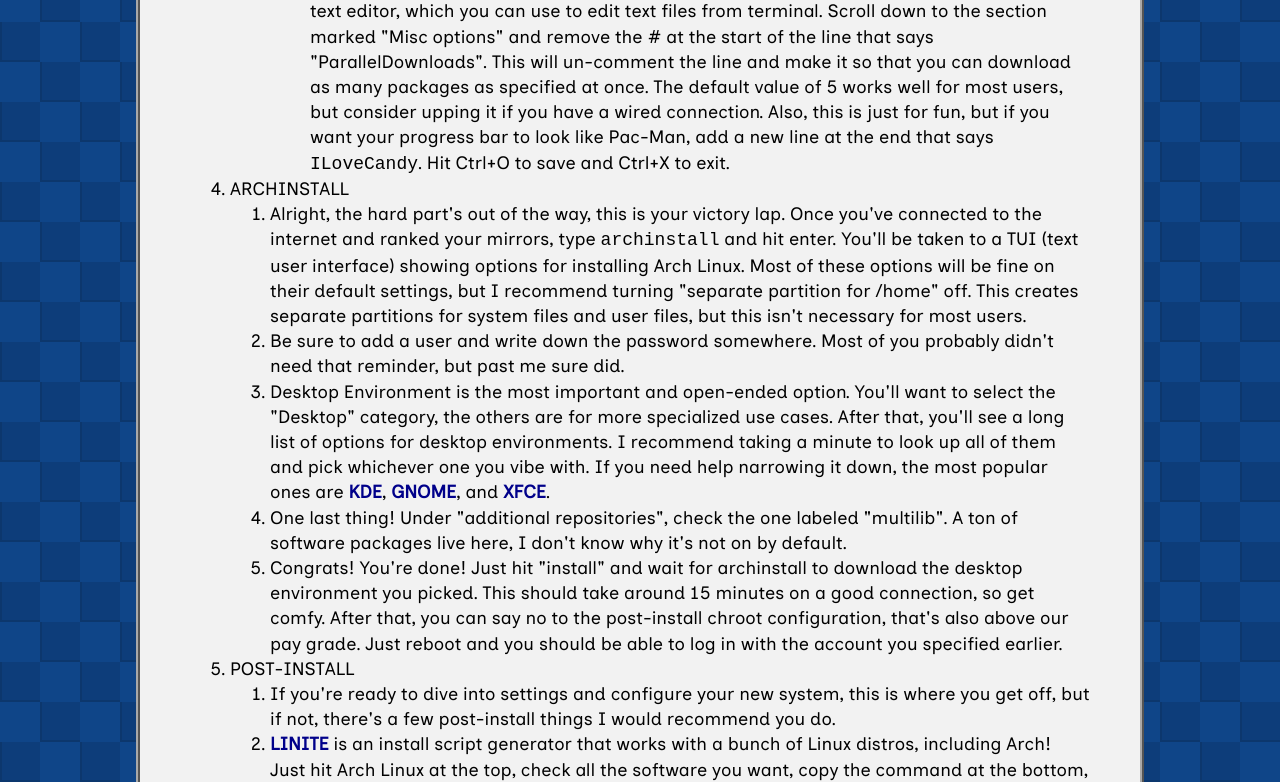
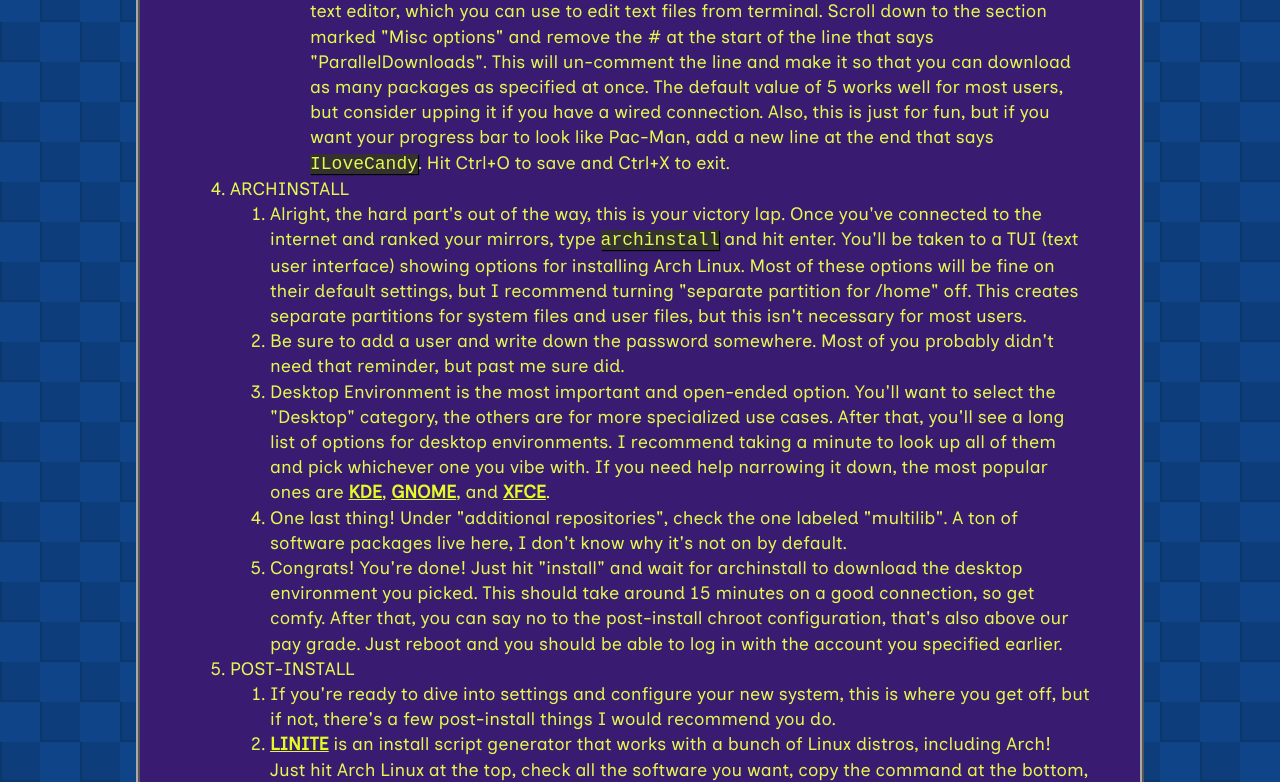
Before and after one commit to wheelsbot7/old-website, an Eleventy site: page src/posts/My Experience with Linux.md in a window 1280 px wide. Shown: the part 2018-2800 px from the top of the page. Built offline with nearby package versions, Linux system fonts and the light colour scheme; Eleventy itself is replaced by a stand-in of ours; files that its build step writes are made by us from their sources; a web font is replaced by a local one.

Commit message:
readability improvements

```diff
--- a/docs/public/style.css
+++ b/docs/public/style.css
@@ -1,9 +1,18 @@
+:root {
+	--base-bg-color: #0f4588;
+	--dark-bg-color: #00008a;
+	--header-bg-color: #333230;
+	--content-bg-color: #391c71;
+	--content-text-color: #e4f850;
+	--header-text-color: #e3fc27;
+}
+
 body {
 	font-family: 'Inclusive Sans';
 	margin: 0;
-	background-color: #0f4588;
+	background-color: var(--base-bg-color);
 	background-image: url("/img/bg_sq.png");
-	color: #000000;
+	color: var(--content-text-color);
 }
 
 @font-face {
@@ -47,13 +56,14 @@
 }
 
 #container a {
-	color: #00008a;
+	color: var(--header-text-color);
 	font-weight: bold;
-	text-decoration: none;
+	text-decoration: underline;
 }
 
 #container a:hover {
 	color: #aaaaaa;
+	background-color: var(--dark-bg-color);
 }
 
 #masthead {
@@ -61,7 +71,7 @@
 	height: 60px;
 	margin-left: auto;
 	margin-right: auto;
-	background-color: #00008a;
+	background-color: var(--dark-bg-color);
 	background-repeat: no-repeat;
 	padding-top: 10px;
 	padding-bottom: 5px;
@@ -74,7 +84,7 @@
 }
 
 #masthead a {
-	color: rgb(255, 255, 255);
+	color: white;
 }
 
 #masthead a:hover {
@@ -87,7 +97,7 @@
   margin: 0;
   padding: 0;
   overflow: hidden;
-  background-color: #333230;
+  background-color: var(--header-bg-color);
   border-top: 4px ridge #a9a9a9;
   border-bottom: 4px ridge #a9a9a9;
   font-family: 'Inclusive Sans';
@@ -164,6 +174,10 @@
 	margin-right: 5px;
 }
 
+#content {
+	color: var(--content-text-color);
+}
+
 #content a {
 	text-decoration: underline;
 }
@@ -192,7 +206,8 @@
 }
 
 main {
-	background-color: #f2f2f2;
+	background-color: var(--content-bg-color);
+	color: var(--content-text-color);
 	flex: 1;
 	padding-left: 5%;
 	padding-top: 20px;
@@ -213,6 +228,11 @@
 main li {
 	font-size: 18px;
 	line-height: 1.4em;
+}
+
+main code {
+	background-color: #333230;
+	box-shadow: 1px 1px 1px #020202;
 }
 
 .caption {
@@ -287,7 +307,7 @@
 h1,
 h2,
 h3 {
-	color: #020202;
+	color: var(--header-text-color);
 	font-family: Tahoma, sans-serif;
 }
 
@@ -321,8 +341,9 @@
 
 strong {
 	/* this styles bold text */
-	color: #020202;
+	color: var(--content-text-color);
 	font-size: 18px;
+	font-weight: bold;
 }
 
 img {
--- a/public/style.css
+++ b/public/style.css
@@ -1,9 +1,18 @@
+:root {
+	--base-bg-color: #0f4588;
+	--dark-bg-color: #00008a;
+	--header-bg-color: #333230;
+	--content-bg-color: #391c71;
+	--content-text-color: #e4f850;
+	--header-text-color: #e3fc27;
+}
+
 body {
 	font-family: 'Inclusive Sans';
 	margin: 0;
-	background-color: #0f4588;
+	background-color: var(--base-bg-color);
 	background-image: url("/img/bg_sq.png");
-	color: #000000;
+	color: var(--content-text-color);
 }
 
 @font-face {
@@ -47,13 +56,14 @@
 }
 
 #container a {
-	color: #00008a;
+	color: var(--header-text-color);
 	font-weight: bold;
-	text-decoration: none;
+	text-decoration: underline;
 }
 
 #container a:hover {
 	color: #aaaaaa;
+	background-color: var(--dark-bg-color);
 }
 
 #masthead {
@@ -61,7 +71,7 @@
 	height: 60px;
 	margin-left: auto;
 	margin-right: auto;
-	background-color: #00008a;
+	background-color: var(--dark-bg-color);
 	background-repeat: no-repeat;
 	padding-top: 10px;
 	padding-bottom: 5px;
@@ -74,7 +84,7 @@
 }
 
 #masthead a {
-	color: rgb(255, 255, 255);
+	color: white;
 }
 
 #masthead a:hover {
@@ -87,7 +97,7 @@
   margin: 0;
   padding: 0;
   overflow: hidden;
-  background-color: #333230;
+  background-color: var(--header-bg-color);
   border-top: 4px ridge #a9a9a9;
   border-bottom: 4px ridge #a9a9a9;
   font-family: 'Inclusive Sans';
@@ -164,6 +174,10 @@
 	margin-right: 5px;
 }
 
+#content {
+	color: var(--content-text-color);
+}
+
 #content a {
 	text-decoration: underline;
 }
@@ -192,7 +206,8 @@
 }
 
 main {
-	background-color: #f2f2f2;
+	background-color: var(--content-bg-color);
+	color: var(--content-text-color);
 	flex: 1;
 	padding-left: 5%;
 	padding-top: 20px;
@@ -213,6 +228,11 @@
 main li {
 	font-size: 18px;
 	line-height: 1.4em;
+}
+
+main code {
+	background-color: #333230;
+	box-shadow: 1px 1px 1px #020202;
 }
 
 .caption {
@@ -287,7 +307,7 @@
 h1,
 h2,
 h3 {
-	color: #020202;
+	color: var(--header-text-color);
 	font-family: Tahoma, sans-serif;
 }
 
@@ -321,8 +341,9 @@
 
 strong {
 	/* this styles bold text */
-	color: #020202;
+	color: var(--content-text-color);
 	font-size: 18px;
+	font-weight: bold;
 }
 
 img {
--- a/src/posts/My Experience with Linux.md
+++ b/src/posts/My Experience with Linux.md
@@ -6,9 +6,10 @@
   - posts
 layout: layouts/post.njk
 ---
-If you're just here for an install guide, hop down to the numbered list. If you're interested in learning *why* you should install Linux, read on!
 
-Linux has a (well deserved) reputation for being intimidating for newcomers, and I don't think that's a problem that needs to or even can be solved. The basic model for selling operating systems isn't exchanging money for functionality, it's exchanging money for convenience. Nobody buys Taco Bell because it's *better* than what they can throw together at home, they buy it because they can get food without the time and effort involved in making it themselves. In that process they also defer the expertise involved in making a taco to an employee. I know that's a weird example, but you understand what I'm getting at, right?
+If you're just here for an install guide, hop down to the numbered list. If you're interested in learning _why_ you should install Linux, read on!
+
+Linux has a (well deserved) reputation for being intimidating for newcomers, and I don't think that's a problem that needs to or even can be solved. The basic model for selling operating systems isn't exchanging money for functionality, it's exchanging money for convenience. Nobody buys Taco Bell because it's _better_ than what they can throw together at home, they buy it because they can get food without the time and effort involved in making it themselves. In that process they also defer the expertise involved in making a taco to an employee. I know that's a weird example, but you understand what I'm getting at, right?
 
 For the longest time, I've deferred the technical expertise involved in running a Turing machine to Microsoft, Dell, and other tech companies in exchange for money. However, late-stage capitalism has turned industry-leading products into spyware and e-waste, so if you actually want a functional machine, you can't just pay for one. You gotta make it yourself.
 
@@ -26,34 +27,34 @@
 The official Arch install guide is very much aimed at people who already know what they're doing, so I thought I'd make an install guide that makes sense to me and hopefully some of you. With me so far? Great, then let's go!
 
 1. PREPARE INSTALLATION MEDIUM
-	1. It's a lot less scary than it sounds, you just need a USB flash drive with >4GB of storage.
-	2. Download the Arch ISO file from whatever mirror you want
-		1. Mirrors can be really overwhelming, but they're all the same, the only difference is download speed
-		2. If there's a big university near you, chances are they have a mirror you can download from (I got my ISO from MIT)
-		3. Don't worry about checksum signature verification, that's above our pay-grade for now
-	3. Download Balena Etcher and flash the ISO to your USB drive
-		1. This will take a few minutes, so now's the time to grab a drink
-		2. The process will re-partition your flash drive, erasing all data on it and rendering it unusable for general storage, so be aware of that
+   1. It's a lot less scary than it sounds, you just need a USB flash drive with >4GB of storage.
+   2. Download the Arch ISO file from whatever mirror you want
+      1. Mirrors can be really overwhelming, but they're all the same, the only difference is download speed
+      2. If there's a big university near you, chances are they have a mirror you can download from (I got my ISO from MIT)
+      3. Don't worry about checksum signature verification, that's above our pay-grade for now
+   3. Download Balena Etcher and flash the ISO to your USB drive
+      1. This will take a few minutes, so now's the time to grab a drink
+      2. The process will re-partition your flash drive, erasing all data on it and rendering it unusable for general storage, so be aware of that
 2. BOOT YOUR PC INTO BIOS
-	1. This step is going to be different depending on what PC you have. Generally speaking, hold down either F2 or Delete when your computer shows the manufacturer logo
-	2. Navigate to a "Boot" tab and change the priority boot option from Windows Boot Manager to the flash drive you just put Linux on.
-	3. Save your changes and reboot.
+   1. This step is going to be different depending on what PC you have. Generally speaking, hold down either F2 or Delete when your computer shows the manufacturer logo
+   2. Navigate to a "Boot" tab and change the priority boot option from Windows Boot Manager to the flash drive you just put Linux on.
+   3. Save your changes and reboot.
 3. INSTALLING LINUX
-	1. Finally! You're gonna see some command line gibberish pop up, but don't touch anything until you get to the full "Welcome to Arch Linux!" screen.
-	2. We need to do 2 more things before starting the installation proper: connect to the internet and rank mirrors.
-		1. If you're using an ethernet cable, you should be connected right away. If you're using WiFi, you're going to have to type `iwctl` to configure your connection. Once your command prompt shows `[iwd]` at the start, type in `device list`. This will show the WiFi devices present on your system. Most people will just have one called `wlan0`, so that's what I'll be using for examples. If you don't know which networks are available or you just want to check, you can type `station wlan0 scan` and then `station wlan0 get-networks` to list the networks you can connect to. To actually connect, type `station wlan0 connect (insert network name here)`. It will prompt you for a password afterward, but after that, you should be connected. An easy way to check is to exit out of the iwctl utility by pressing "Ctl + C" and run the command `ping archlinux.org`. If everything works, you should now see your latency being printed every second or so. To stop pinging, just press "Ctl + C" again. This is a universal command to cancel an ongoing process, so remember it.
-		2. That was a lot, so take a breather. Secondly, you're going to want to rank your mirrors. The software you'll be installing is hosted on a bunch of servers around the world, some of which are closer to you, and are subsequently much faster. You'll want to tell your system which ones to download from. This is done by downloading small amounts of junk data from each and seeing how fast it goes. Thankfully, there's a script to automate this process. I recommend "reflector", but there are others if you want to experiment. The following command will work for the majority of users, but I'll cover how to customize it in a moment: `reflector --latest 5 --sort rate --save /etc/pacman.d/mirrorlist`. All this does is tell the system to test downloads from the 5 most up-to-date mirrors it can find, and save them sorted by speed in a text file at the specified location. If you want to test more mirrors, you can, but 5 is usually enough to find the best one for you.
-		3. One last optional step before we start the guided installer: enabling parallel downloads. Type into the terminal `sudo nano /etc/pacman.conf`. This will bring up the GNU nano text editor, which you can use to edit text files from terminal. Scroll down to the section marked "Misc options" and remove the # at the start of the line that says "ParallelDownloads". This will un-comment the line and make it so that you can download as many packages as specified at once. The default value of 5 works well for most users, but consider upping it if you have a wired connection. Also, this is just for fun, but if you want your progress bar to look like Pac-Man, add a new line at the end that says `ILoveCandy`. Hit Ctrl+O to save and Ctrl+X to exit.
+   1. Finally! You're gonna see some command line gibberish pop up, but don't touch anything until you get to the full "Welcome to Arch Linux!" screen.
+   2. We need to do 2 more things before starting the installation proper: connect to the internet and rank mirrors.
+      1. If you're using an ethernet cable, you should be connected right away. If you're using WiFi, you're going to have to type `iwctl` to configure your connection. Once your command prompt shows `[iwd]` at the start, type in `device list`. This will show the WiFi devices present on your system. Most people will just have one called `wlan0`, so that's what I'll be using for examples. If you don't know which networks are available or you just want to check, you can type `station wlan0 scan` and then `station wlan0 get-networks` to list the networks you can connect to. To actually connect, type `station wlan0 connect (insert network name here)`. It will prompt you for a password afterward, but after that, you should be connected. An easy way to check is to exit out of the iwctl utility by pressing "Ctl + C" and run the command `ping archlinux.org`. If everything works, you should now see your latency being printed every second or so. To stop pinging, just press "Ctl + C" again. This is a universal command to cancel an ongoing process, so remember it.
+      2. That was a lot, so take a breather. Secondly, you're going to want to rank your mirrors. The software you'll be installing is hosted on a bunch of servers around the world, some of which are closer to you, and are subsequently much faster. You'll want to tell your system which ones to download from. This is done by downloading small amounts of junk data from each and seeing how fast it goes. Thankfully, there's a script to automate this process. I recommend "reflector", but there are others if you want to experiment. The following command will work for the majority of users, but I'll cover how to customize it in a moment: `reflector --latest 5 --sort rate --save /etc/pacman.d/mirrorlist`. All this does is tell the system to test downloads from the 5 most up-to-date mirrors it can find, and save them sorted by speed in a text file at the specified location. If you want to test more mirrors, you can, but 5 is usually enough to find the best one for you.
+      3. One last optional step before we start the guided installer: enabling parallel downloads. Type into the terminal `sudo nano /etc/pacman.conf`. This will bring up the GNU nano text editor, which you can use to edit text files from terminal. Scroll down to the section marked "Misc options" and remove the # at the start of the line that says "ParallelDownloads". This will un-comment the line and make it so that you can download as many packages as specified at once. The default value of 5 works well for most users, but consider upping it if you have a wired connection. Also, this is just for fun, but if you want your progress bar to look like Pac-Man, add a new line at the end that says `ILoveCandy`. Hit Ctrl+O to save and Ctrl+X to exit.
 4. ARCHINSTALL
-	1. Alright, the hard part's out of the way, this is your victory lap. Once you've connected to the internet and ranked your mirrors, type `archinstall` and hit enter. You'll be taken to a TUI (text user interface) showing options for installing Arch Linux. Most of these options will be fine on their default settings, but I recommend turning "separate partition for /home" off. This creates separate partitions for system files and user files, but this isn't necessary for most users.
-	2. Be sure to add a user and write down the password somewhere. Most of you probably didn't need that reminder, but past me sure did.
-	3. Desktop Environment is the most important and open-ended option. You'll want to select the "Desktop" category, the others are for more specialized use cases. After that, you'll see a long list of options for desktop environments. I recommend taking a minute to look up all of them and pick whichever one you vibe with. If you need help narrowing it down, the most popular ones are [KDE](https://kde.org/), [GNOME](https://www.gnome.org/), and [XFCE](https://xfce.org/).
-	4. One last thing! Under "additional repositories", check the one labeled "multilib". A ton of software packages live here, I don't know why it's not on by default.
-	5. Congrats! You're done! Just hit "install" and wait for archinstall to download the desktop environment you picked. This should take around 15 minutes on a good connection, so get comfy. After that, you can say no to the post-install chroot configuration, that's also above our pay grade. Just reboot and you should be able to log in with the account you specified earlier.
+   1. Alright, the hard part's out of the way, this is your victory lap. Once you've connected to the internet and ranked your mirrors, type `archinstall` and hit enter. You'll be taken to a TUI (text user interface) showing options for installing Arch Linux. Most of these options will be fine on their default settings, but I recommend turning "separate partition for /home" off. This creates separate partitions for system files and user files, but this isn't necessary for most users.
+   2. Be sure to add a user and write down the password somewhere. Most of you probably didn't need that reminder, but past me sure did.
+   3. Desktop Environment is the most important and open-ended option. You'll want to select the "Desktop" category, the others are for more specialized use cases. After that, you'll see a long list of options for desktop environments. I recommend taking a minute to look up all of them and pick whichever one you vibe with. If you need help narrowing it down, the most popular ones are [KDE](https://kde.org/), [GNOME](https://www.gnome.org/), and [XFCE](https://xfce.org/).
+   4. One last thing! Under "additional repositories", check the one labeled "multilib". A ton of software packages live here, I don't know why it's not on by default.
+   5. Congrats! You're done! Just hit "install" and wait for archinstall to download the desktop environment you picked. This should take around 15 minutes on a good connection, so get comfy. After that, you can say no to the post-install chroot configuration, that's also above our pay grade. Just reboot and you should be able to log in with the account you specified earlier.
 5. POST-INSTALL
-	1. If you're ready to dive into settings and configure your new system, this is where you get off, but if not, there's a few post-install things I would recommend you do.
-	2. [LINITE](https://jplsek.github.io/Linite/) is an install script generator that works with a bunch of Linux distros, including Arch! Just hit Arch Linux at the top, check all the software you want, copy the command at the bottom, and paste into your terminal with Ctrl+Shift+V. An example command would look something like this: `sudo pacman -Sy vim firefox make cmake git krita gimp inkscape blender libreoffice vlc audacity thunderbird steam wine zsh
-	3. You can make installing packages from AUR (Arch User Repository) a lot easier by installing yay (Yet Another Yogurt wrapper). First up, make sure you have the packages `base-devel` and `git` by executing `sudo pacman -S base-devel git` Then, clone the git repo for yay and switch to it with `git clone https://aur.archlinux.org/yay.git` and `cd yay` After that, you can build yay from source code with the command `makepkg -si` To check if it installed correctly, simply type `yay`. If it recognizes the command, you're good.
-	4. Yay is a powerful command line tool, but a GUI (Graphical User Interface) is a lot easier to use for most users. For this I recommend Octopi, which you can install with the command `yay -S octopi` This will take a while to build, but once it's done, you can browse packages from a list, and even sort them by criteria like votes and last updated.
+   1. If you're ready to dive into settings and configure your new system, this is where you get off, but if not, there's a few post-install things I would recommend you do.
+   2. [LINITE](https://jplsek.github.io/Linite/) is an install script generator that works with a bunch of Linux distros, including Arch! Just hit Arch Linux at the top, check all the software you want, copy the command at the bottom, and paste into your terminal with Ctrl+Shift+V. An example command would look something like this: `sudo pacman -Sy vim firefox make cmake git krita gimp inkscape blender libreoffice vlc audacity thunderbird steam wine zsh`
+   3. You can make installing packages from AUR (Arch User Repository) a lot easier by installing yay (Yet Another Yogurt wrapper). First up, make sure you have the packages `base-devel` and `git` by executing `sudo pacman -S base-devel git` Then, clone the git repo for yay and switch to it with `git clone https://aur.archlinux.org/yay.git` and `cd yay` After that, you can build yay from source code with the command `makepkg -si` To check if it installed correctly, simply type `yay`. If it recognizes the command, you're good.
+   4. Yay is a powerful command line tool, but a GUI (Graphical User Interface) is a lot easier to use for most users. For this I recommend Octopi, which you can install with the command `yay -S octopi` This will take a while to build, but once it's done, you can browse packages from a list, and even sort them by criteria like votes and last updated.
 
 That was a lot, huh? Hopefully now you see why Microsoft has such a stranglehold on the desktop OS market. Turns out, computers are complicated! And Microsoft has a lot of very smart people working to make sure you don't have to understand computers in order to use one. Thankfully, with each passing year Linux gets easier to install, so here's hoping the future of the personal computer platform will be free as in freedom.
```
Also changed, not shown: docs/posts/My Experience with Linux/index.html (+1 -1 lines).
